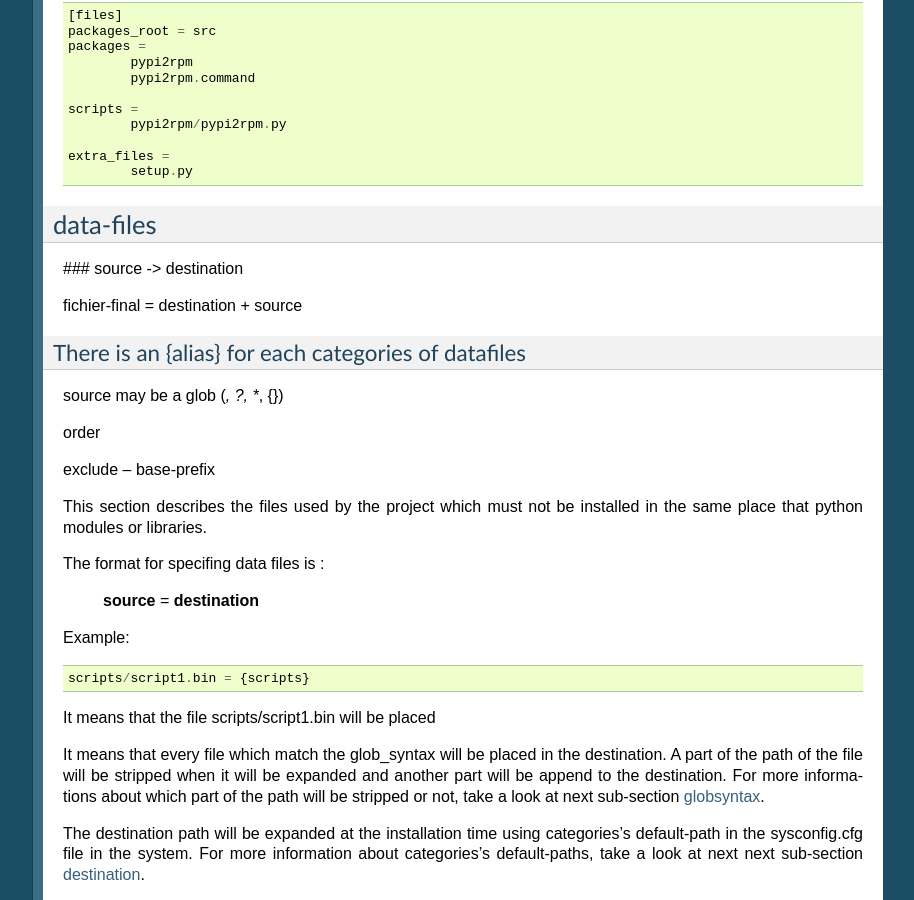
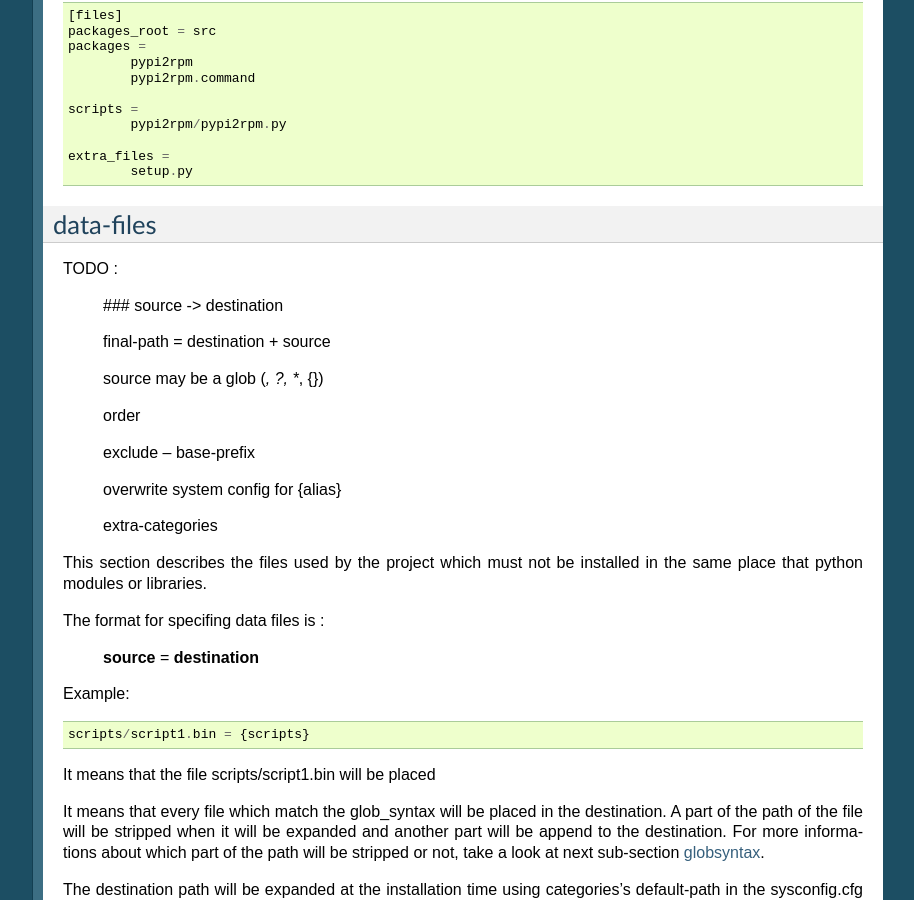
Before and after one commit to crateio/distutils2, a Sphinx documentation site: the page built from docs/source/setupcfg.rst, in a window 1280 px wide and 900 px high, scrolled down 2244 px. Shown: the whole window, without its empty margins (187-1101 px from the left). Built offline with Sphinx 7.4.7, drawn with Linux system fonts in a browser that asks for light colours; some of the changed text lies outside the part shown.

Commit message:
Add a TODO for data files draft

```diff
--- a/docs/source/setupcfg.rst
+++ b/docs/source/setupcfg.rst
@@ -152,26 +152,29 @@ Example::
 data-files
 ==========
 
-###
-source -> destination
 
-fichier-final = destination + source
+TODO :
 
-There is an {alias} for each categories of datafiles
------
-source may be a glob (*, ?, **, {})
+        ###
+        source -> destination
 
-order
+        final-path = destination + source
 
-exclude
---
-base-prefix
+        There is an {alias} for each categories of datafiles
+        -----
+        source may be a glob (*, ?, **, {})
 
-####
-overwrite system config for {alias}
+        order
 
-####
-extra-categori
+        exclude
+        --
+        base-prefix
+
+        ####
+        overwrite system config for {alias}
+
+        ####
+        extra-categories
 
 This section describes the files used by the project which must not be installed in the same place that python modules or libraries.
 
```
